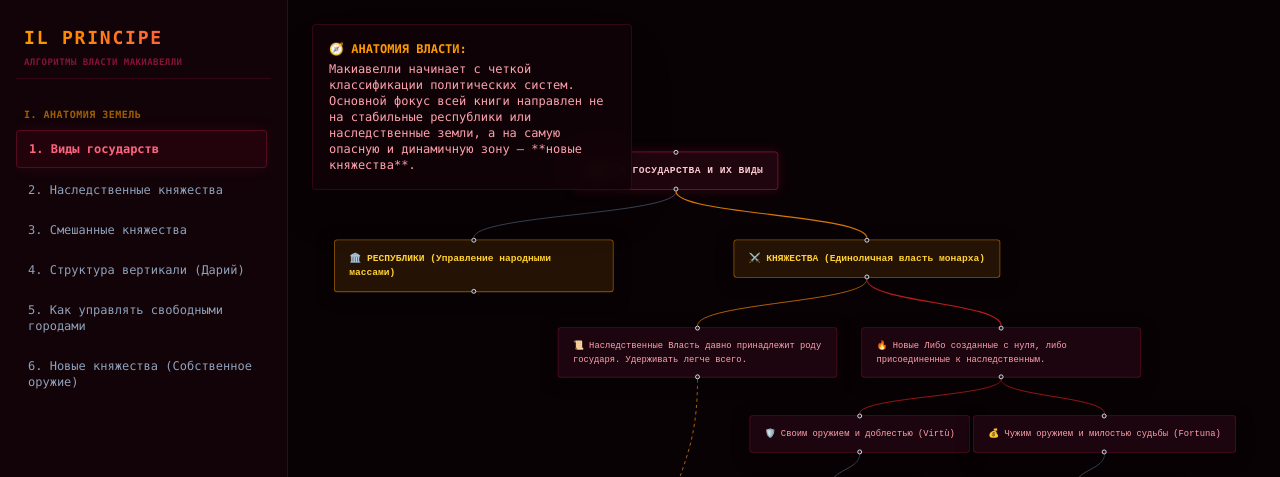
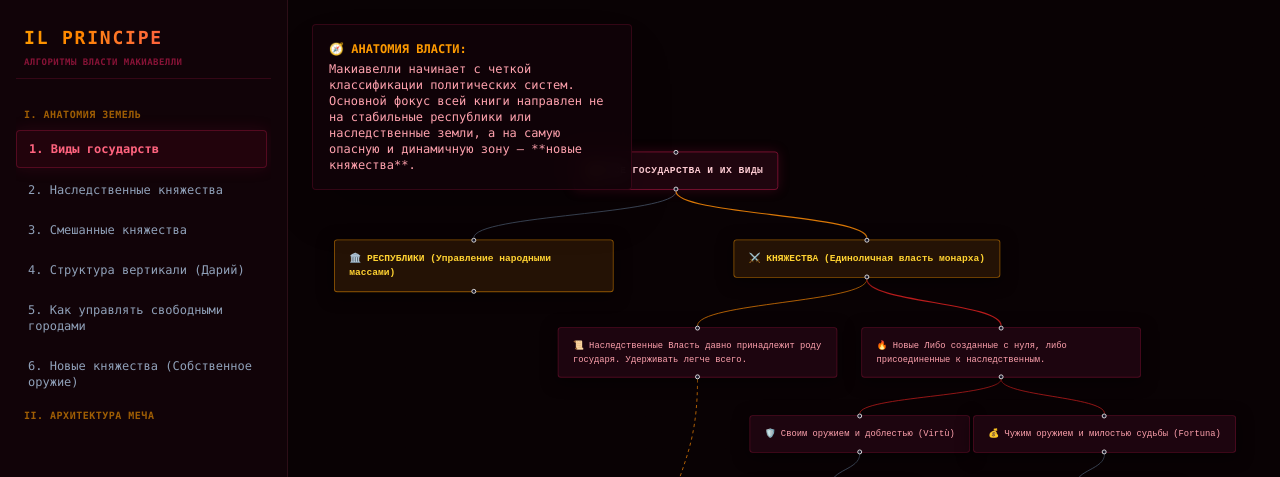
Before and after one commit to AynazFlex/prince-ts, a React (Vite) app: page / in a window 1280 px wide. Shown: the top 477 px of the page. Built offline with nearby package versions, Linux system fonts and the light colour scheme.

Commit message:
fix chapter6

```diff
--- a/src/App.tsx
+++ b/src/App.tsx
@@ -107,7 +107,33 @@ export default function App() {
             <div className="text-[10px] text-amber-500/60 uppercase font-bold px-2 py-1 tracking-wider">
               I. Анатомия земель
             </div>
-            {chapters.map((ch) => (
+            {chapters
+              .filter((ch) => ch.section === "anatomy")
+              .map((ch) => (
+                <button
+                  key={ch.id}
+                  disabled={!ch.available}
+                  onClick={() => {
+                    setActiveChapter(ch.id);
+                    setIsMenuOpen(false);
+                  }}
+                  className={`w-full text-left px-3 py-2.5 rounded text-xs transition-all ${
+                    activeChapter === ch.id
+                      ? "bg-[#4c0519]/30 text-rose-400 border border-[#881337]/50 shadow-[0_0_15px_rgba(136,19,55,0.2)] font-bold"
+                      : ch.available
+                        ? "text-slate-400 hover:bg-[#16060c] hover:text-slate-200"
+                        : "text-slate-700 cursor-not-allowed opacity-20"
+                  }`}
+                >
+                  {ch.title}
+                </button>
+              ))}
+            <div className="text-[10px] text-amber-500/60 uppercase font-bold px-2 py-1 tracking-wider">
+              II. Архитектура меча
+            </div>
+            {chapters
+              .filter((ch) => ch.section === "army")
+              .map((ch) => (
                 <button
                   key={ch.id}
                   disabled={!ch.available}
--- a/src/components/Chapter6.tsx
+++ b/src/components/Chapter6.tsx
@@ -82,7 +82,7 @@ const initialNodes: Node[] = [
       label:
         "❄️ Друзья: те, кому будет хорошо при новых (защищают вяло и нерешительно).",
     },
-    position: { x: 500, y: 380 },
+    position: { x: 590, y: 380 },
     className: nodeClasses.risk,
   },
 
```
Lines whose indentation alone changed are shown as unchanged.
